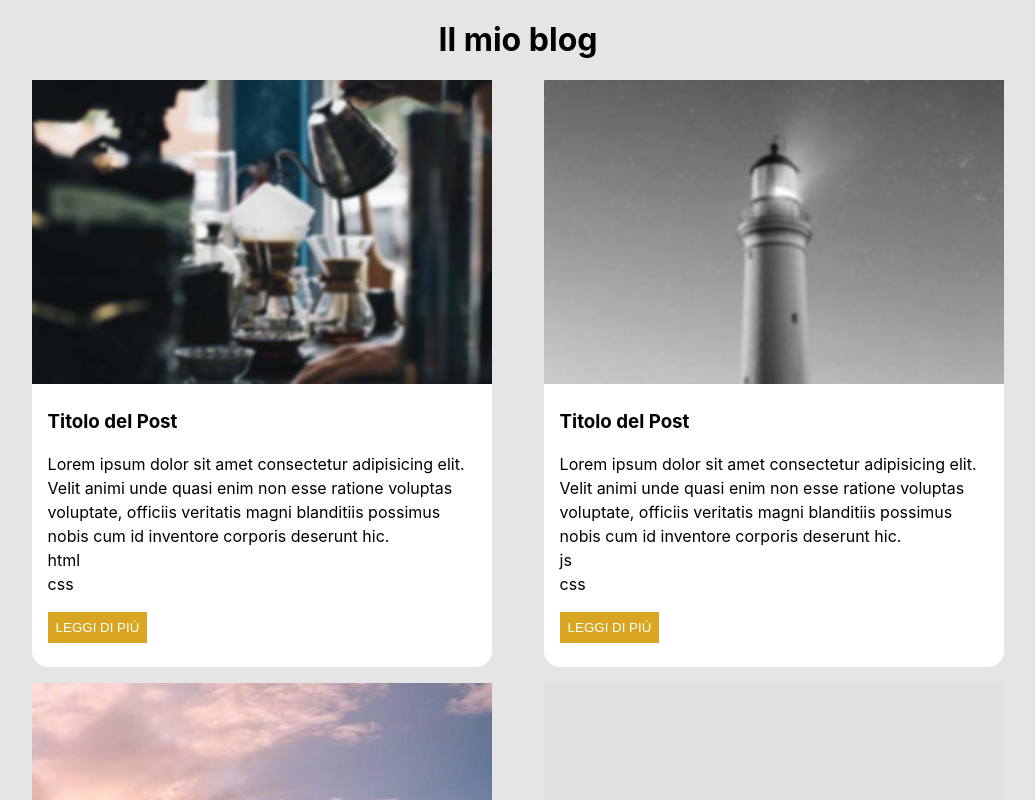
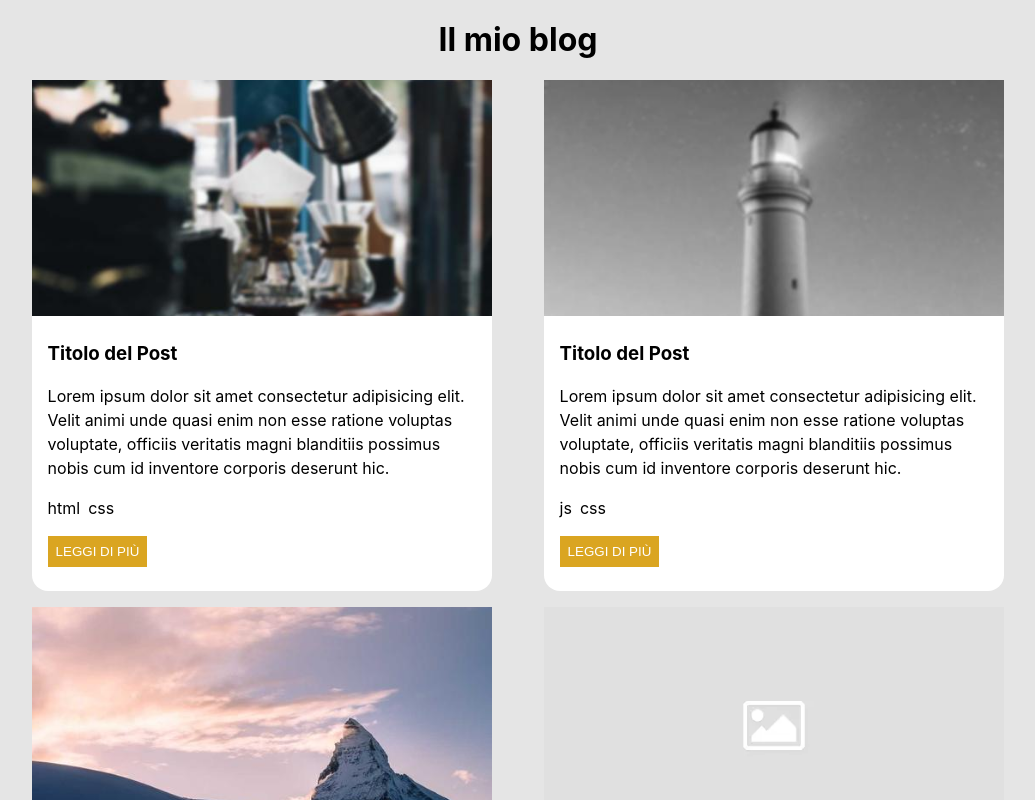
Before and after one commit to leonardo-guglielmini/react-props, a React (Vite) app: page / in a window 1280 px wide. Shown: the top 800 px of the page, without its empty margins (122-1157 px from the left). Built offline with nearby package versions, Linux system fonts and the light colour scheme.

Commit message:
FIXED card.jsx | card heigth, tags display inline-block

```diff
--- a/src/components/ui/Card/card.jsx
+++ b/src/components/ui/Card/card.jsx
@@ -4,12 +4,16 @@ import style from "./card.module.css"
 export default function Card({title ="", image, content="",tags="",published}){
     return(
         <div className={style.card}>
-            <img className={style.thumb} src={image || placeholderImg}/>
-            <div className={style.cardBody}>
-                <h3>{title}</h3>
-                <p>{content}</p>
-                {tags.map((tag,index) => <p key={index}>{tag}</p>)}
-                <button><a href="#">Leggi di più</a></button>
+            <div className={style.col12}>
+                <img className={style.thumb} src={image || placeholderImg}/>
+            </div>
+            <div className={style.col12}>
+                <div className={style.cardBody}>
+                    <h3>{title}</h3>
+                    <p>{content}</p>
+                    {tags.map((tag,index) => <p className={style.tag} key={index}>{tag}</p>)}
+                    <button><a href="#">Leggi di più</a></button>
+                </div>
             </div>
         </div>
     )
--- a/src/components/ui/Card/card.module.css
+++ b/src/components/ui/Card/card.module.css
@@ -7,6 +7,8 @@
 
 .thumb{
     width: 100%;
+    height: 100%;
+    aspect-ratio: 2/1;
 	object-fit: cover;
 	object-position: center;
 }
@@ -21,6 +23,7 @@
         font-weight: bold;
     }
     button{
+        display: block;
         margin: 1rem 0;
         padding: 0.5rem;
         border: none;
@@ -31,3 +34,13 @@
         }
     }
 }
+
+.col12{
+    width: 100%;
+}
+
+.tag{
+    display: inline-block;
+    padding-top: 1rem;
+    padding-right: 0.5rem;
+}
```
